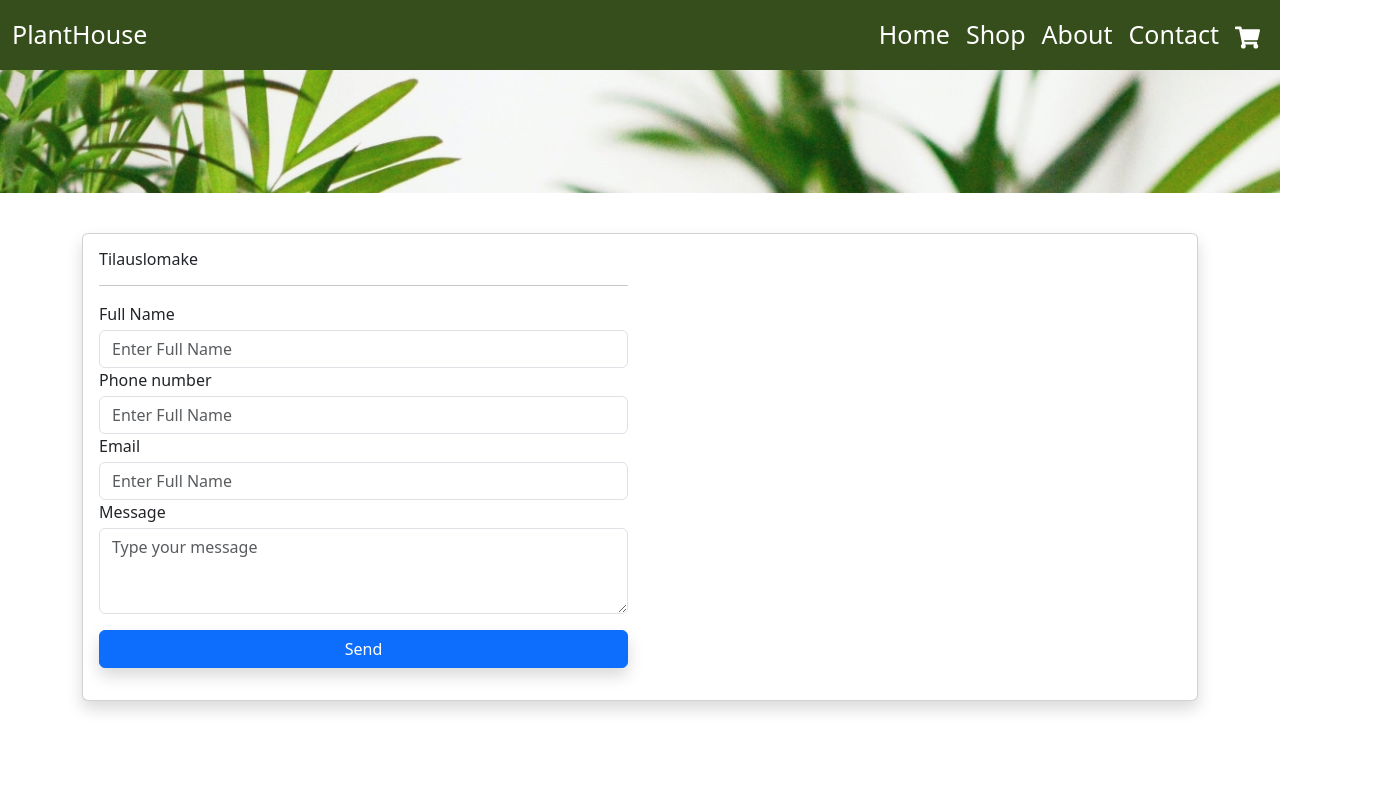
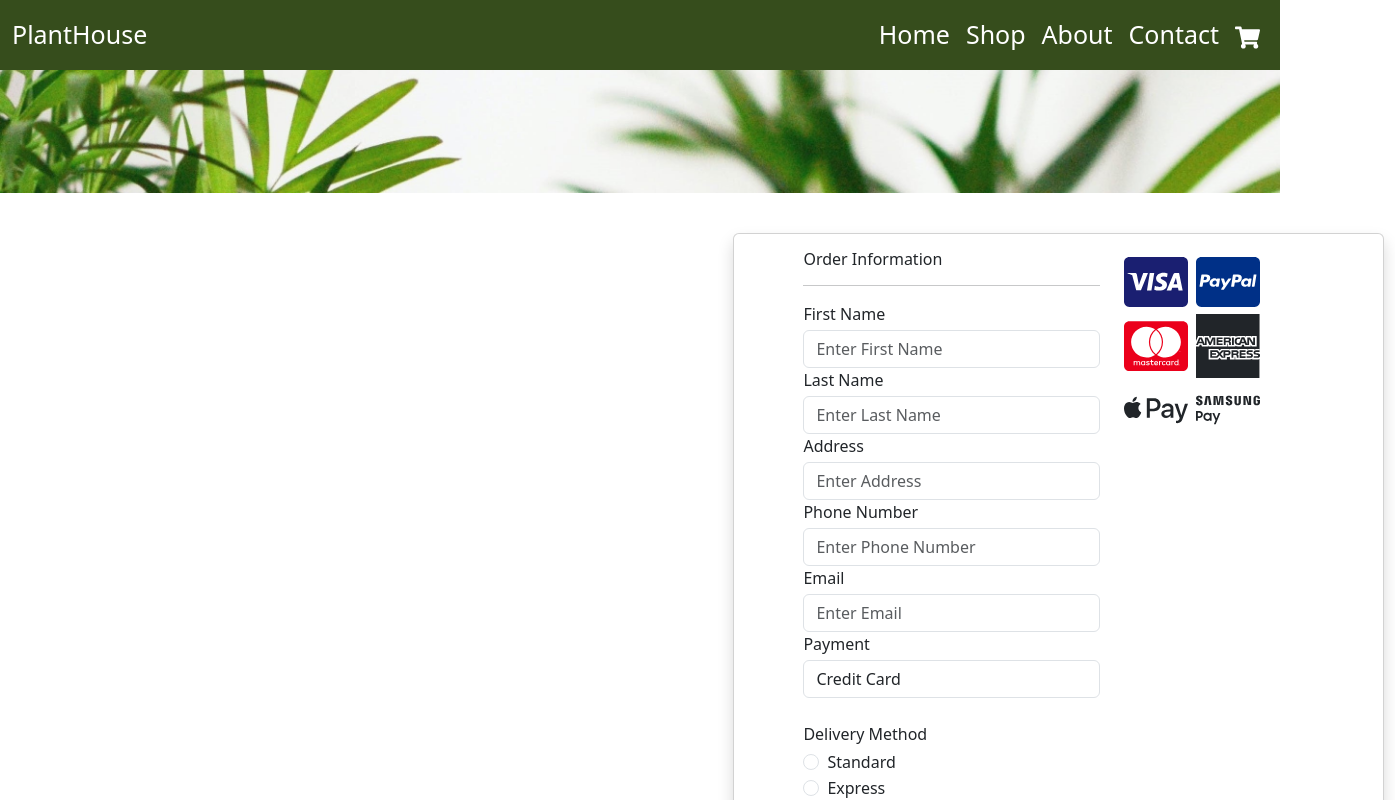
Before and after one commit to Ryhma20-Verkkopalveluprojekti/verkkokauppa, a React (Create React App) app in the folder client/client/: page /cart in a window 1280 px wide. Shown: the top 800 px of the page, 1395 px wide, since content can reach past the window. Built offline with nearby package versions, Linux system fonts and the light colour scheme.

Commit message:
tilauslomake

```diff
--- a/client/client/src/components/pages/Cart.js
+++ b/client/client/src/components/pages/Cart.js
@@ -1,63 +1,99 @@
 import React from 'react';
 import Banner from '../inc/Banner';
+import { FaCcVisa } from "react-icons/fa";
+import { FaCcPaypal } from "react-icons/fa";
+import { FaCcMastercard } from "react-icons/fa";
+import { FaApplePay } from "react-icons/fa";
+import { SiAmericanexpress } from "react-icons/si";
+import { SiSamsungpay } from "react-icons/si";
+
+function ShoppingCart() {
 
 
-function ShoppingCart(){
-    return(
+    const visa = '#1a1f71';
+    const paypal = '#003087';
+    const mastercard = '#eb001b';
 
+
+
+    return (
         <div>
-
             {/* Määrittää sivun korkeuden, jotta footer pysyy sivun alalaidassa */}
             <div className="page-content" style={{ minHeight: '100vh' }}>
+
                 {/* Banneri navbarin alla */}
                 <Banner />
 
 
-
                 <section className="section">
                     <div className="container">
-            <div className="card shadow">
-            <div className="card-body">
-                <div className="row">
-                    <div className="col-md-6">
-                        <h6>Tilauslomake</h6>
+                        <div className="card shadow col-md-7 offset-md-7">
+                            <div className="card-body row">
+                                <div className="col-md-6 offset-md-1">
+                                    <h6>Order Information</h6>
                                     <hr />
                                     <div className="form-group">
-                            <label className="mb-1">Full Name</label>
-                            <input type="text" className="form-control" placeholder="Enter Full Name" />
+                                        <label className="mb-1">First Name</label>
+                                        <input type="text" className="form-control" placeholder="Enter First Name" />
                                     </div>
                                     <div className="form-group">
-                            <label className="mb-1">Phone number</label>
-                            <input type="text" className="form-control" placeholder="Enter Full Name" />
+                                        <label className="mb-1">Last Name</label>
+                                        <input type="text" className="form-control" placeholder="Enter Last Name" />
+                                    </div>
+                                    <div className="form-group">
+                                        <label className="mb-1">Address</label>
+                                        <input type="text" className="form-control" placeholder="Enter Address" />
+                                    </div>
+                                    <div className="form-group">
+                                        <label className="mb-1">Phone Number</label>
+                                        <input type="text" className="form-control" placeholder="Enter Phone Number" />
                                     </div>
                                     <div className="form-group">
                                         <label className="mb-1">Email</label>
-                            <input type="text" className="form-control" placeholder="Enter Full Name" />
+                                        <input type="text" className="form-control" placeholder="Enter Email" />
                                     </div>
                                     <div className="form-group">
-                            <label className="mb-1">Message</label>
-                            <textarea rows="3" className="form-control" placeholder="Type your message" ></textarea>
+                                        <label className="mb-1">Payment</label>
+                                        <select className="form-control">
+                                            <option value="creditCard">Credit Card</option>
+                                            <option value="paypal">PayPal</option>
+                                            <option value="googlepay">Google Pay</option>
+                                            <option value="samsungpay">Samsung Pay</option>
+                                        </select><br></br>
+                                    </div>
+                                    <div className="form-group mb-3">
+                                        <label className="mb-1">Delivery Method</label>
+                                        <div className="form-check">
+                                            <input type="radio" className="form-check-input" name="deliveryMethod" id="standard" />
+                                            <label className="form-check-label" htmlFor="standard">Standard</label>
+                                        </div>
+                                        <div className="form-check">
+                                            <input type="radio" className="form-check-input" name="deliveryMethod" id="express" />
+                                            <label className="form-check-label" htmlFor="express">Express</label>
+                                        </div>
                                     </div>
                                     <div className="form-group py-3">
-                            <button type="button" className="btn btn-primary shadow w-100">Send</button>
+                                        <button type="button" className="btn btn shadow w-100" style={{ backgroundColor: "#364d1c", color: "#ffffff" }} >Checkout</button>
                                     </div>
                                 </div>
-                    <div className="col-md-6">
-
-                        </div>
-
+                                <div className="col-md-4 text-right">
+                                    <div className="mb-3">
+                                        <FaCcVisa style={{ fontSize: '4em', marginRight: '8px', color: visa }} />
+                                        <FaCcPaypal style={{ fontSize: '4em', marginRight: '8px', color: paypal }} />
+                                        <FaCcMastercard style={{ fontSize: '4em', marginRight: '8px', color: mastercard }} />
+                                        <SiAmericanexpress style={{ fontSize: '4em', marginRight: '8px' }} />
+                                        <FaApplePay style={{ fontSize: '4em', marginRight: '8px' }} />
+                                        <SiSamsungpay style={{ fontSize: '4em', marginRight: '8px' }} />
                                     </div>
                                 </div>
                             </div>
                         </div>
-
-
+                    </div>
                 </section>
-
             </div>
         </div>
+
     );
-
 }
 
 export default ShoppingCart;
```
Lines whose indentation alone changed are shown as unchanged.
